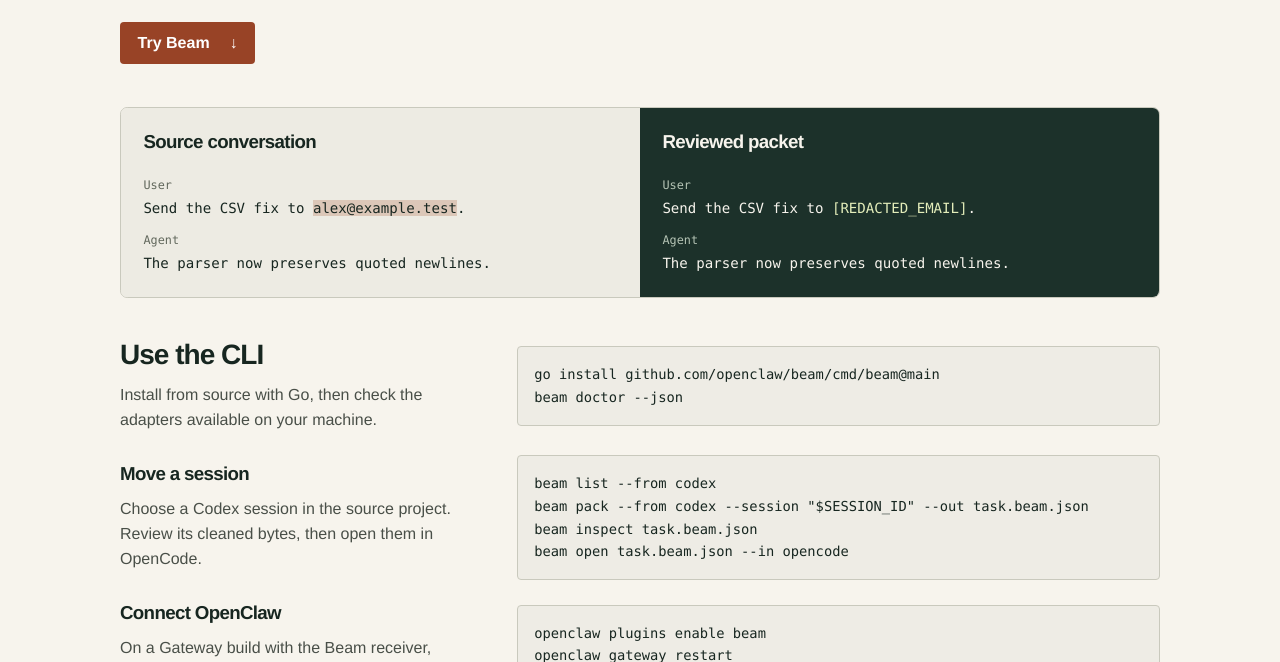
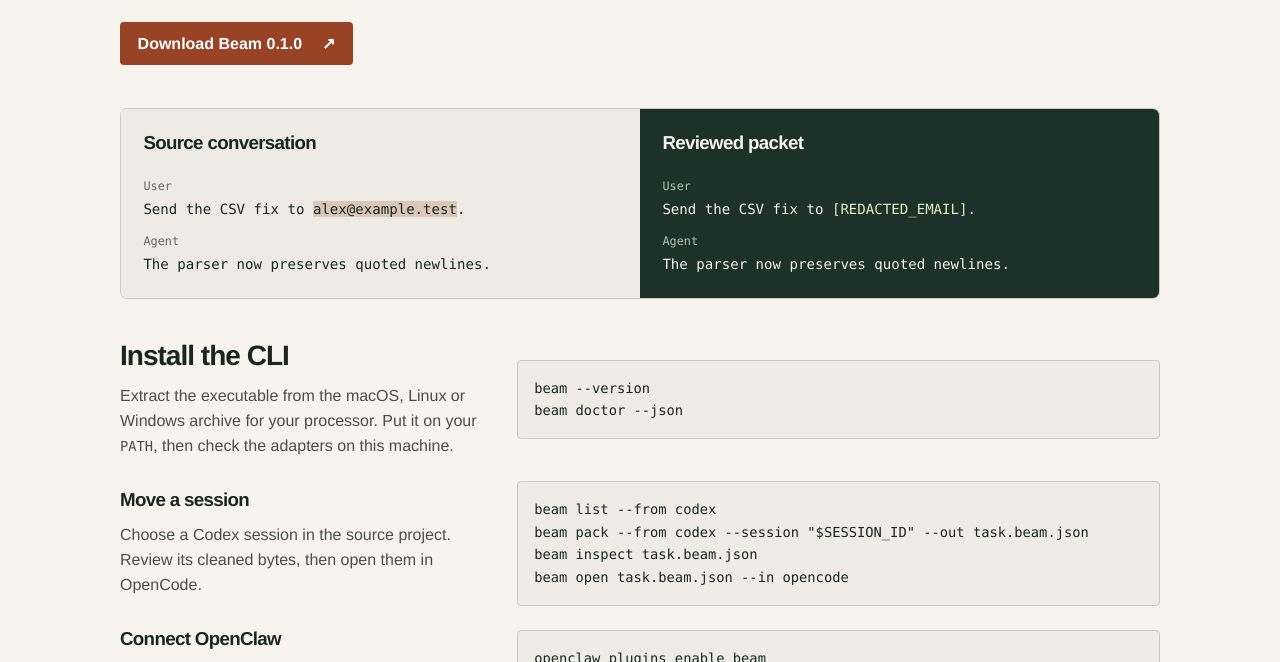
Before and after one commit to openclaw/beam, a plain HTML site: page site/index.html in a window 1280 px wide. Shown: the part 438-1100 px from the top of the page. Drawn offline with Linux system fonts and the light colour scheme.

Commit message:
docs(site): make the stable Beam release the primary install path

```diff
--- a/site/index.html
+++ b/site/index.html
@@ -21,7 +21,7 @@
     <section class="intro" aria-labelledby="title">
       <h1 id="title">Take your conversation to another coding agent.</h1>
       <p>Beam lets you choose a session, clean its history locally, and review the exact packet that goes to the next harness.</p>
-      <a class="button" href="#usage">Try Beam <span aria-hidden="true">↓</span></a>
+      <a class="button" href="https://github.com/openclaw/beam/releases/tag/v0.1.0">Download Beam 0.1.0 <span aria-hidden="true">↗</span></a>
     </section>
     <section class="example" aria-label="Synthetic cleaning example">
       <div class="sample">
@@ -36,8 +36,8 @@
       </div>
     </section>
     <section class="use" id="usage" aria-labelledby="usage-title">
-      <div><h2 id="usage-title">Use the CLI</h2><p>Install from source with Go, then check the adapters available on your machine.</p></div>
-      <pre><code>go install github.com/openclaw/beam/cmd/beam@main
+      <div><h2 id="usage-title">Install the CLI</h2><p>Extract the executable from the macOS, Linux or Windows archive for your processor. Put it on your <code>PATH</code>, then check the adapters on this machine.</p></div>
+      <pre><code>beam --version
 beam doctor --json</code></pre>
       <div><h3>Move a session</h3><p>Choose a Codex session in the source project. Review its cleaned bytes, then open them in OpenCode.</p></div>
       <pre><code>beam list --from codex
```
Also changed, not shown: 1 other file.
